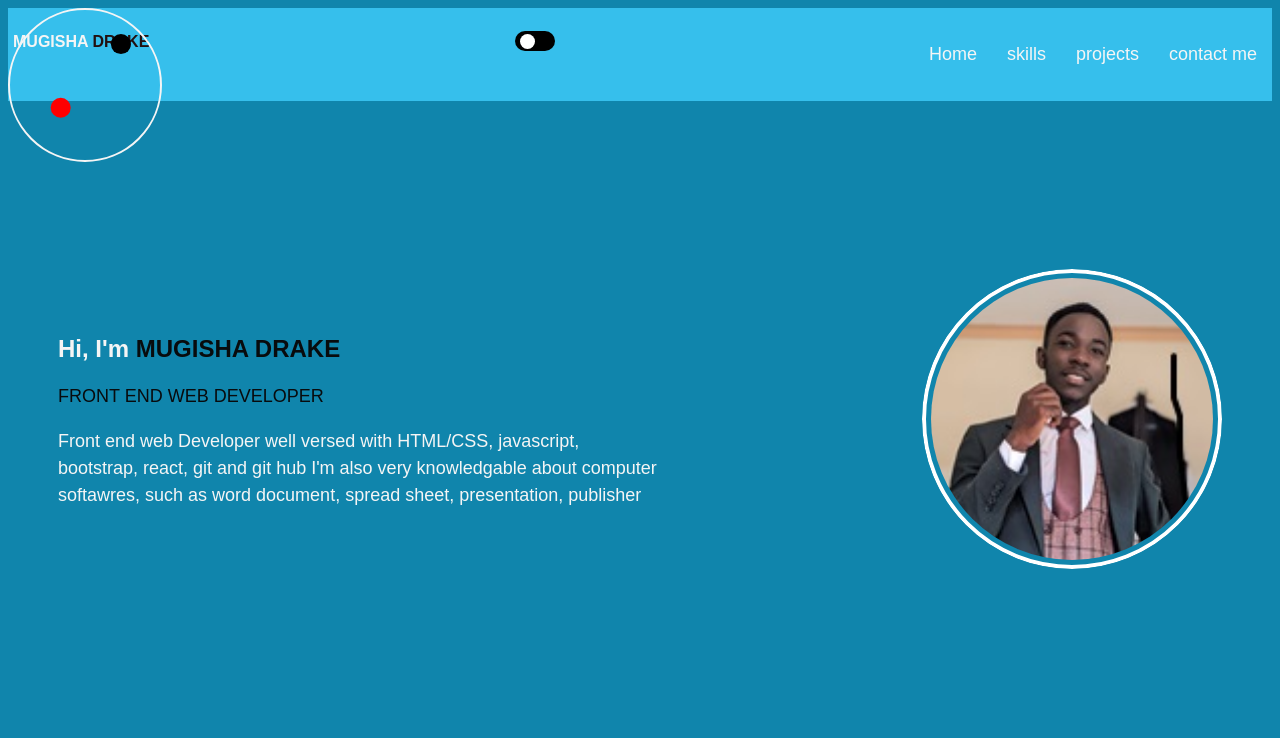
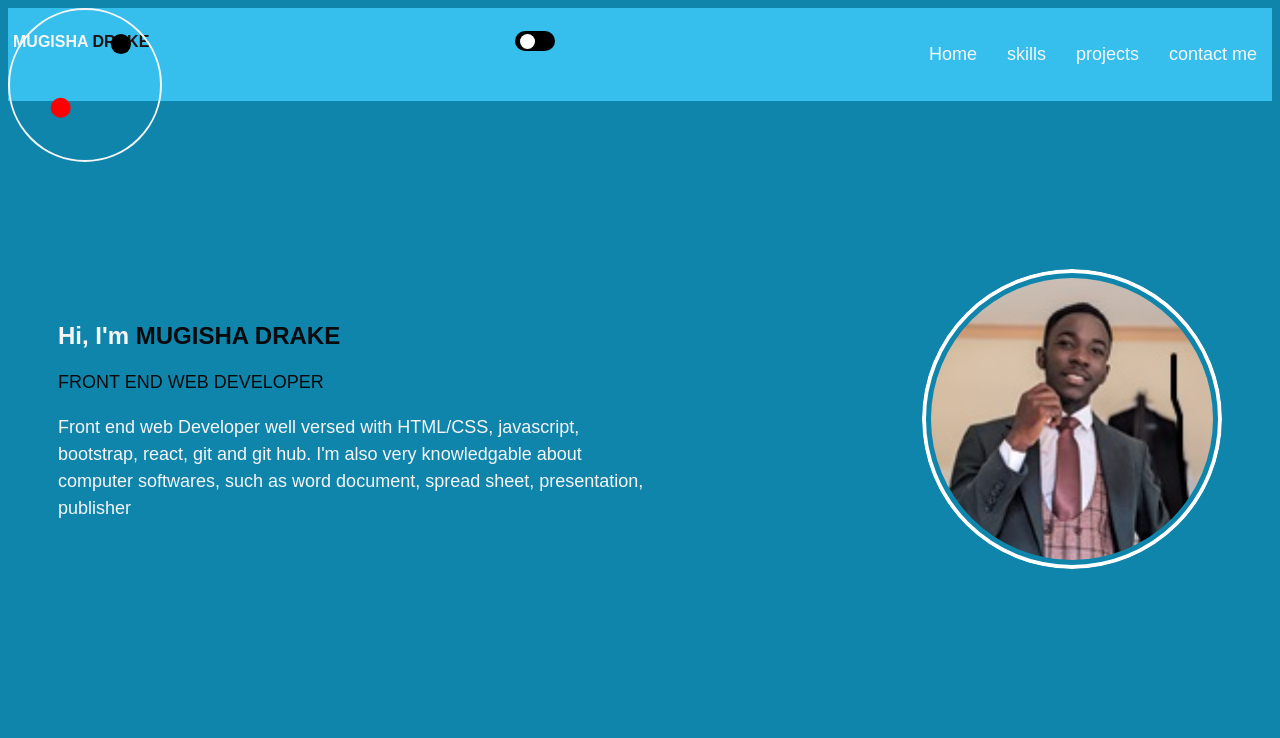
Before and after one commit to Drakemugisha/drake, a plain HTML site: page index.html in a window 1280 px wide. Shown: the top 738 px of the page. Drawn offline with nearby package versions, Linux system fonts and the light colour scheme.

Commit message:
version6

```diff
--- a/index.html
+++ b/index.html
@@ -47,8 +47,8 @@
       <h1>Hi, I'm <span class="highlight">MUGISHA DRAKE</span></h1>
       <p class="highlight">FRONT END WEB DEVELOPER</p>
       <p>
-        Front end web Developer well versed with HTML/CSS, javascript, bootstrap, react, git and git hub
-        I'm also very knowledgable about computer softawres, such as word document, spread sheet, presentation, publisher
+        Front end web Developer well versed with HTML/CSS, javascript, bootstrap, react, git and git hub.
+        I'm also very knowledgable about computer softwares, such as word document, spread sheet, presentation, publisher
       </p>
 
     </div>
@@ -163,7 +163,7 @@
 
   <div class="contactus">
     <fieldset id="contact">
-      <legend><h1>contact us</h1></legend>
+      <legend><h1>contact me</h1></legend>
       <form action="send_message.php" id="mesageForm" method="POST">
         <label for="name">your name</label>
         <input type="text" id="name" name="name" placeholder="enter you name" required><br><br>
```
